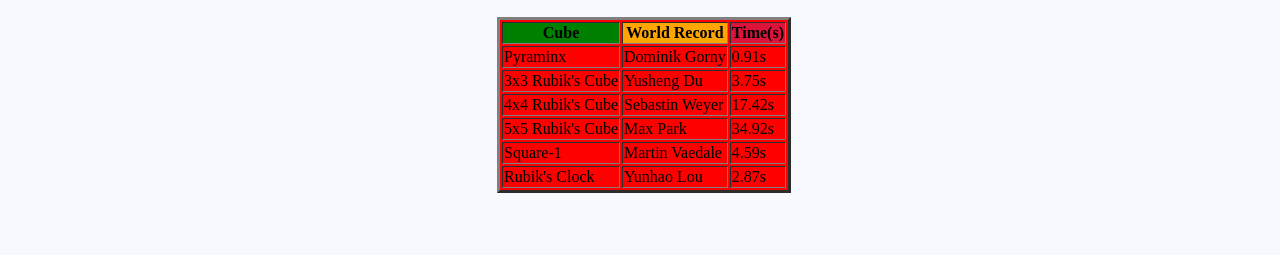
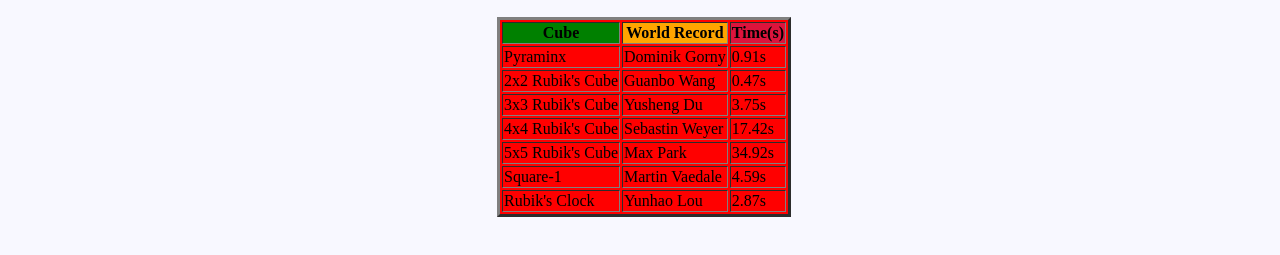
Before and after one commit to roh6y/PuzzleCube, a plain HTML site: page Records.html in a window 1280 px wide. Shown: the part 97-352 px from the top of the page. Drawn offline with Linux system fonts and the light colour scheme.

Commit message:
Update Records.html
Updated new cube world record

```diff
--- a/Records.html
+++ b/Records.html
@@ -30,6 +30,11 @@
 		<td>0.91s</td>
 	</tr>
 	<tr>
+		<td>2x2 Rubik's Cube</td>
+		<td>Guanbo Wang</td>
+		<td>0.47s</td>
+	</tr>
+	<tr>
 		<td>3x3 Rubik's Cube</td>
 		<td>Yusheng Du</td>
 		<td>3.75s</td>
```
